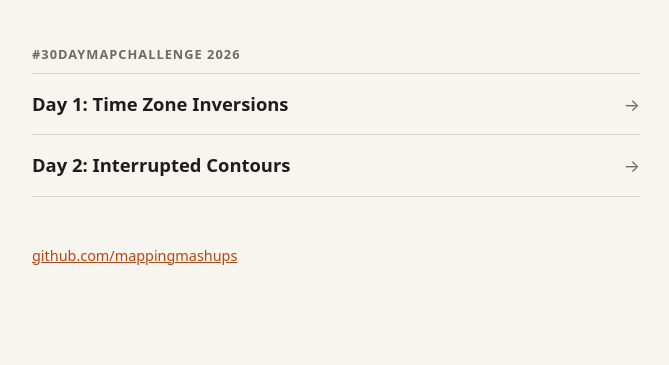
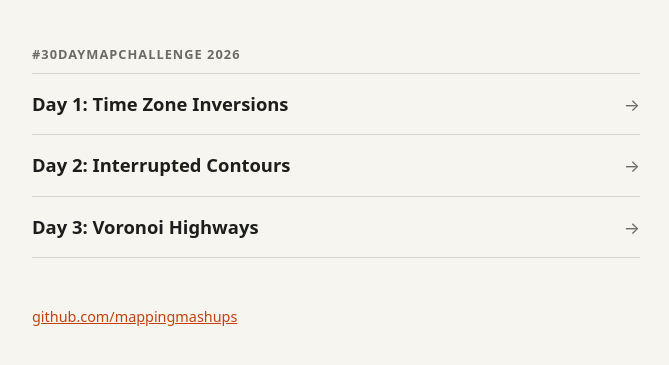
Before and after one commit to mappingmashups/mappingmashups.github.io, a plain HTML site: page index.html in a window 1280 px wide. Shown: the part 141-506 px from the top of the page, without its empty margins (304-973 px from the left). Drawn offline with Linux system fonts and the light colour scheme.

Commit message:
Add Day 3: Voronoi Highways link
Co-Authored-By: Claude Opus 5.5 <noreply@anthropic.com>
Claude-Session: https://claude.ai/code/session_01JpWq1ijw2ipgVXYhiHY2AH

```diff
--- a/index.html
+++ b/index.html
@@ -87,6 +87,12 @@
             <span class="arrow" aria-hidden="true">→</span>
           </a>
         </li>
+        <li>
+          <a href="https://mappingmashups.github.io/voronoi-highways/">
+            <span class="name">Day 3: Voronoi Highways</span>
+            <span class="arrow" aria-hidden="true">→</span>
+          </a>
+        </li>
       </ul>
     </section>
 
```
